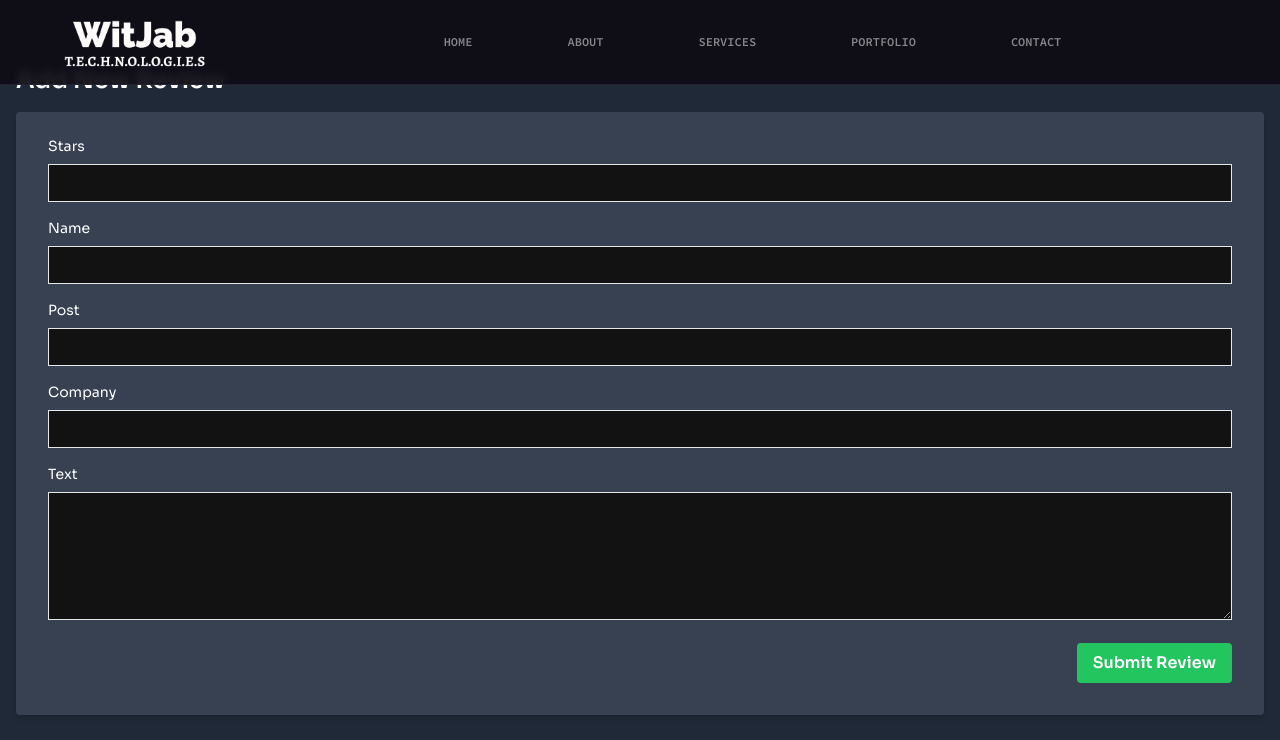
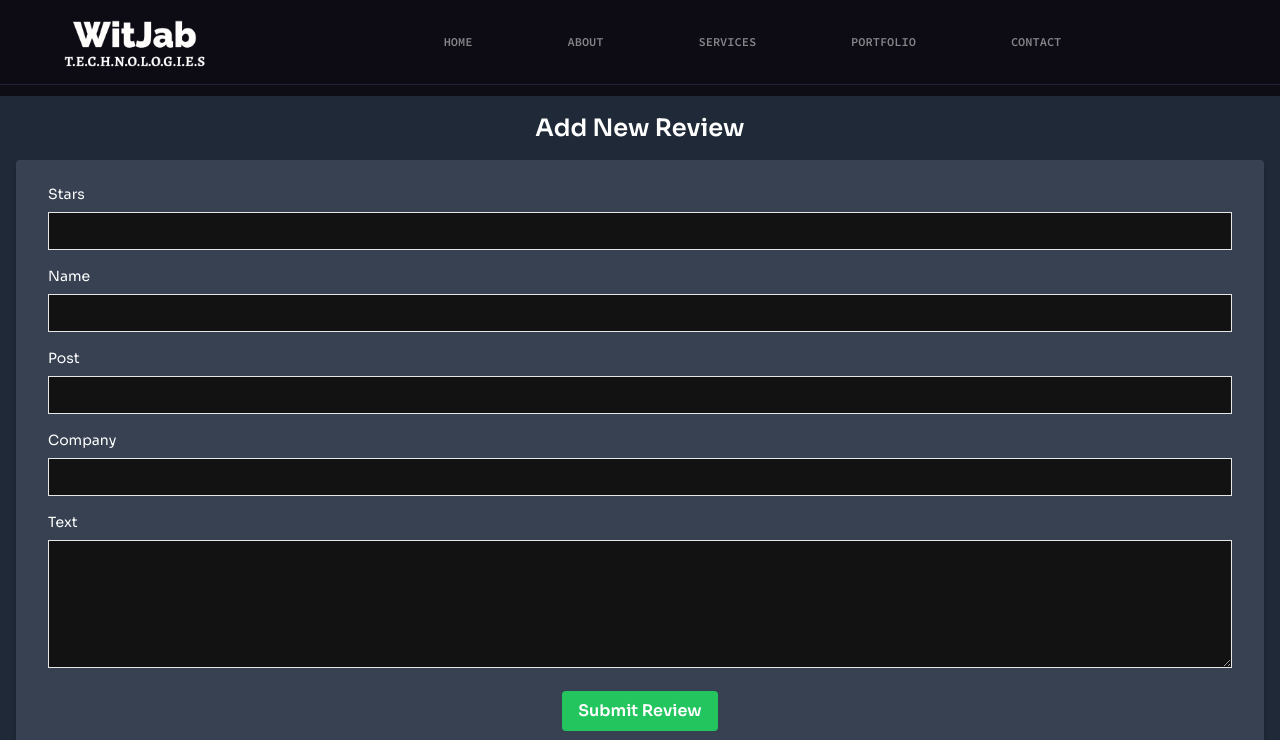
Before and after one commit to ManasNikte/WitJabTechnologiesCombo, a React (Vite) app in the folder client/: page /newreview in a window 1280 px wide. Shown: the top 740 px of the page. Built offline with nearby package versions, Linux system fonts and the light colour scheme.

Commit message:
Update AddReview.jsx

```diff
--- a/client/src/dashboardComponents/Reviews/AddReview.jsx
+++ b/client/src/dashboardComponents/Reviews/AddReview.jsx
@@ -24,9 +24,10 @@ const AddReview = () => {
   };
 
   return (
+<>
+<br /><br /><br /><br />
     <div className="container mx-auto p-4 bg-gray-800 text-white">
-      <br /><br />
-      <h1 className="text-2xl font-bold mb-4">Add New Review</h1>
+      <h1 className="text-2xl font-bold mb-4 text-center">Add New Review</h1>
       <form onSubmit={handleSubmit} className="bg-gray-700 shadow-md rounded px-4 sm:px-8 pt-6 pb-8 mb-4">
         <div className="mb-4">
           <label className="block text-white text-sm mb-2" htmlFor="stars">
@@ -92,13 +93,14 @@ const AddReview = () => {
             required
           />
         </div>
-        <div className="flex justify-end">
+        <div className="flex justify-center">
           <button className="btn bg-green-500 hover:bg-green-600 text-white font-bold py-2 px-4 rounded focus:outline-none focus:shadow-outline" type="submit">
             Submit Review
           </button>
         </div>
       </form>
     </div>
+    </>
   );
 };
 
```
